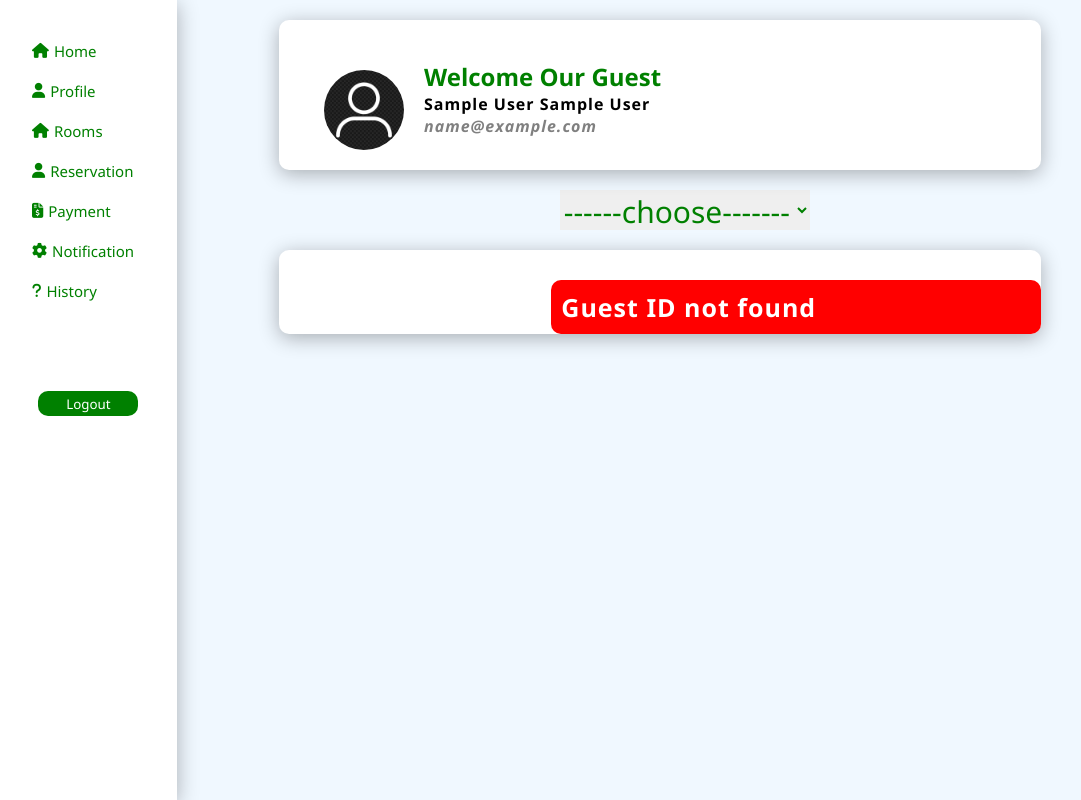
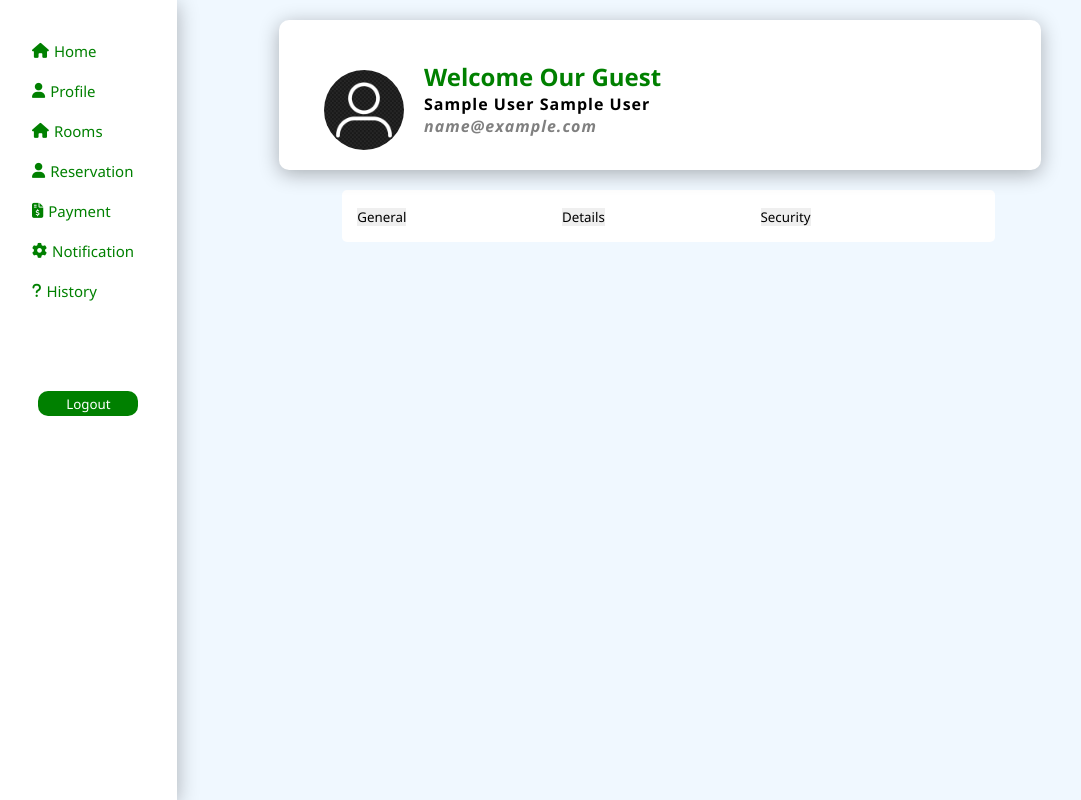
Before and after one commit to Hastings2004/Hotel-Management-system-with-php, a PHP site: page /menu/profile.php in a window 1280 px wide. Shown: the whole page, without its empty margins (13-1094 px from the left). Run offline with PHP 8.4, Linux system fonts and the light colour scheme; the visitor is signed in with stand-in values (Sample User, id 1); data that the repository does not hold is empty.

Commit message:
Update profile.php

```diff
--- a/Hotel-Magement-System with php/menu/profile.php
+++ b/Hotel-Magement-System with php/menu/profile.php
@@ -8,7 +8,7 @@
     <meta charset="UTF-8">
     <meta name="viewport" content="width=device-width, initial-scale=1.0">
     <title>Profile</title>
-    <link rel="stylesheet" href="dashboard.css">
+    <link rel="stylesheet" href="../menu/dashboard.css">
     <link rel="stylesheet" href="https://cdnjs.cloudflare.com/ajax/libs/font-awesome/6.7.1/css/all.min.css">
 </head>
 
@@ -67,16 +67,22 @@
                     </p>
                 </div>
             </div>
-            <div class="option">
-                <select name="" id="option" style="margin-left: 35%; width: 250px; height: 40px; font-size: 30px; color: green; ">
-                    <option value="">------choose-------</option>
-                    <option value="security">Security</option>
-                    <option value="general">General</option>
-                    <option value="details">Details</option>
-                </select>
+            <div class="option"
+            style=" display: flex; margin-left: 15%; background-color: white; margin-right: 25%; border-radius: 5px; padding: 15px;">
+
+            <div style="margin-right:25%;">
+                <button id="general_btn" class="btn">General</button>
             </div>
-            <div id="details">
-                <div style="margin-left: 20%; font-size: 25px;">
+            <div style="margin-right:25%;">
+                <button class="btn" id="detail_btn">Details</button>
+            </div>
+            <div style="margin-right:25%;">
+                <button class="btn" id="security_btn">Security</button>
+            </div>
+
+            </div>
+            <div id="details" style="display: none;">
+                <div style=" font-size: 25px;">
                     <?php
                         include '../classes/dbh.class.php';
                         include '../classes/guest-info.class.php';
@@ -87,7 +93,7 @@
                 </div>
 
             </div>
-            <form action="../classes/profile.class.php" method="post" id="general">
+            <form action="../classes/profile.class.php" method="post" id="general" style="display: none;">
                 <div>
                     <div class="personal-info ">
                         <h3>Personal Information</h3>
@@ -136,7 +142,7 @@
 
             </form>
 
-            <form action="../classes/change_password.class.php" method="post"  id="security">
+            <form action="../classes/change_password.class.php" method="post"  id="security" style="display: none;">
                 <div class="password ">
                     <h3>Security</h3>
 
@@ -164,30 +170,26 @@
 
     </div>
     <script>
-        let select = document.getElementById("option");
+
         let security = document.getElementById("security");
         let general = document.getElementById("general");
-        let details = document.getElementById("details")
+        let details = document.getElementById("details");
+        let security_btn = document.getElementById("security_btn");
+        let detail_btn = document.getElementById("detail_btn");
+        let general_btn = document.getElementById("general_btn");
 
-        select.addEventListener("change",()=>{
-            if(select.value === "security"){
-                security.style.display = "block";
-            }else{
-                security.style.display = "none";
-            }
-            if(select.value === "general"){
-                general.style.display = "block";
-            }else{
-                general.style.display = "none";
-            }
-            if(select.value === "details"){
-                details.style.display = "block";
-            }else{
-                details.style.display = "none";
-            }
+        general_btn.addEventListener('click', (e)=>{
+            general.style.display = "block";
+        });
 
+        security_btn.addEventListener('click', (e)=>{
+            security.style.display = "block";
+        });
 
+        detail_btn.addEventListener("click", (e)=>{
+            details.style.display = "block";
         });
+
     </script>
 </body>
 
```
